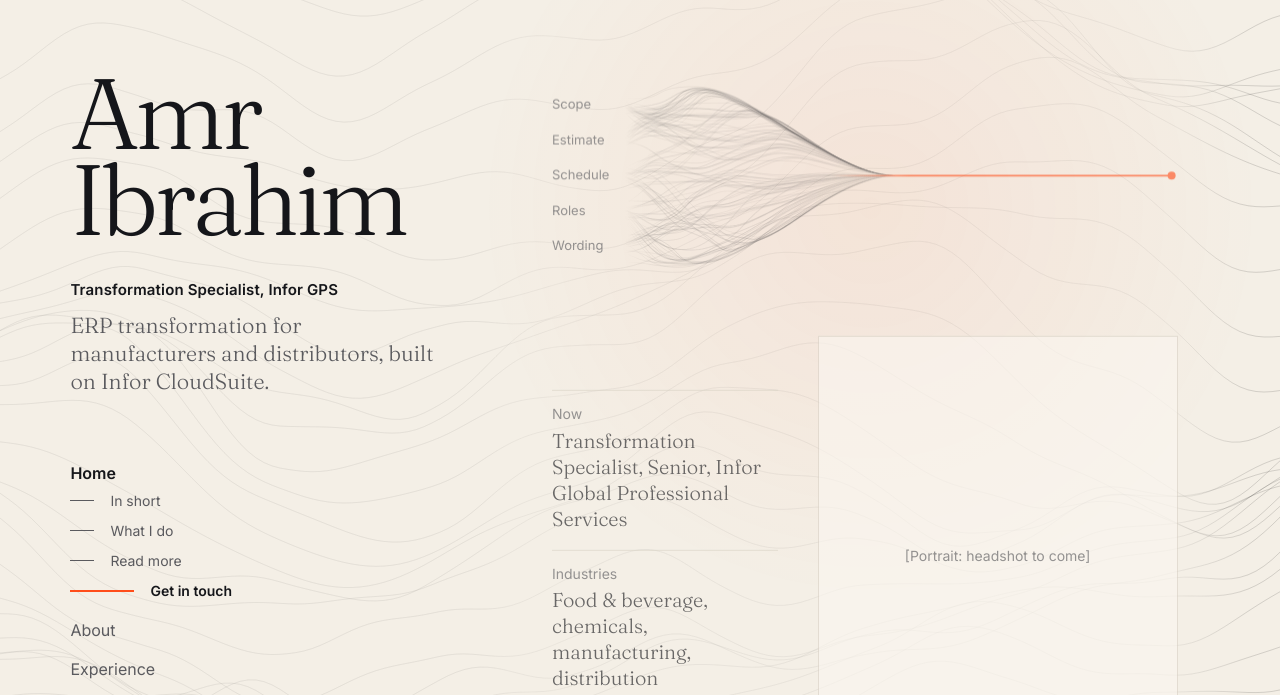
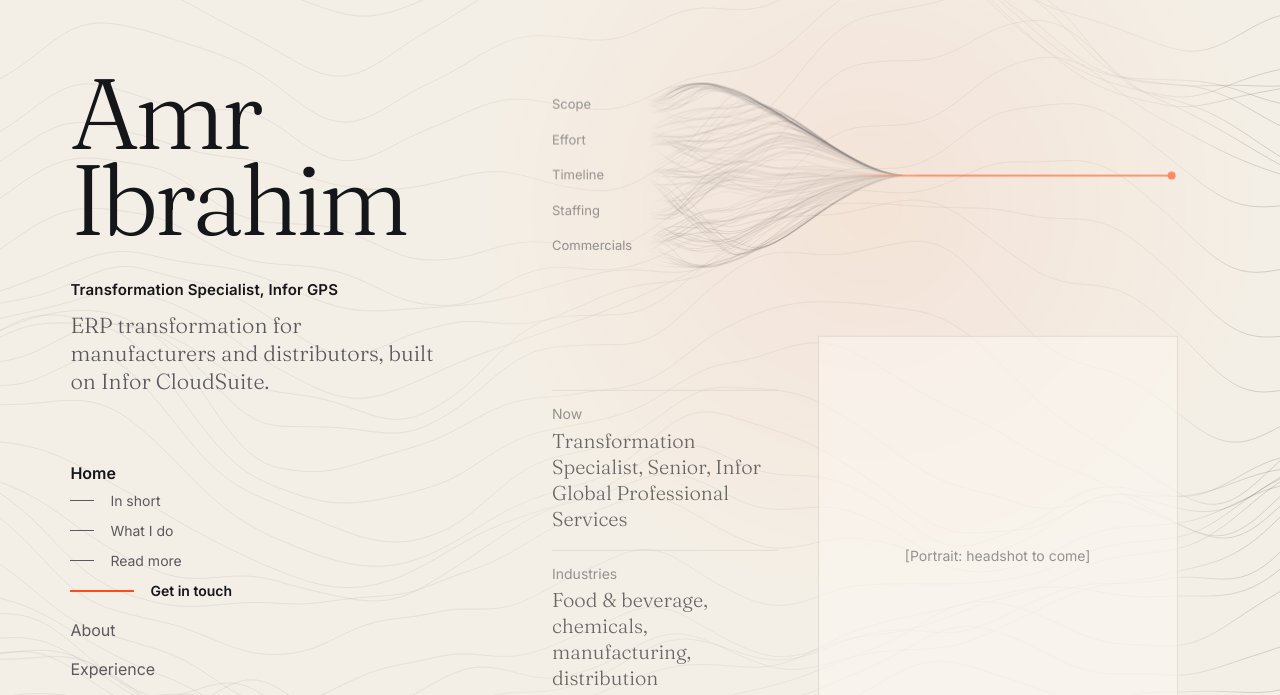
Before and after one commit to AmrrrIbrahim/amrrribrahim.github.io, an Astro site: page / in a window 1280 px wide. Shown: the top 695 px of the page. Built offline with nearby package versions, Linux system fonts and the light colour scheme; Astro itself is replaced by a stand-in of ours; animation ran at ten frames a second; a web font is replaced by a local one.

Commit message:
Update hero labels and the current role's location
Home hero lines are now Scope, Effort, Timeline, Staffing and
Commercials (animation, fallback drawing and screen-reader text).
Experience: Transformation Specialist, Senior shows "Infor, remote",
in line with the previous two roles.

Co-Authored-By: Claude Opus 5.5 <noreply@anthropic.com>

```diff
--- a/src/components/Concordance.astro
+++ b/src/components/Concordance.astro
@@ -8,7 +8,7 @@ import Motif from './Motif.astro';
   <canvas
     class="concordance-canvas"
     role="img"
-    aria-label="Five deal documents, scope, estimate, schedule, roles and wording, drawn as bundles of moving lines that settle into one straight line"
+    aria-label="Five parts of a deal, scope, effort, timeline, staffing and commercials, drawn as bundles of moving lines that settle into one straight line"
   ></canvas>
   <div class="concordance-fallback"><Motif /></div>
 </div>
--- a/src/components/Motif.astro
+++ b/src/components/Motif.astro
@@ -14,7 +14,7 @@ const variants = (['desktop', 'mobile'] as const).map((key) => {
     viewBox={`0 0 ${g.w} ${g.h}`}
     data-motif={key}
     role="img"
-    aria-label="Five deal documents, scope, estimate, schedule, roles and wording, drawn as separate lines that merge into one straight line"
+    aria-label="Five parts of a deal, scope, effort, timeline, staffing and commercials, drawn as separate lines that merge into one straight line"
   >
     <g class="motif-lines" opacity={s.lineOpacity} data-lines>
       {s.docs.map((d) => <path d={d.d} data-doc />)}
--- a/src/data/en/experience.ts
+++ b/src/data/en/experience.ts
@@ -64,7 +64,7 @@ export const experience = {
     },
     {
       id: 'governance', band: 'Governance', dates: 'Feb 2026 – present', role: 'Transformation Specialist, Senior', org: 'Infor',
-      team: 'Infor Global Professional Services, Düsseldorf',
+      team: 'Infor, remote',
       line: 'I decide which services deals are ready to be signed.',
       groups: [{ bullets: [
         "I review complex services bids independently before they're approved, focusing on whether they're ready for a fixed fee. I check scope, estimates, resourcing, delivery model and customer commitments against each other.",
--- a/src/lib/motif.js
+++ b/src/lib/motif.js
@@ -7,20 +7,20 @@ export const MOTIF = {
     w: 680, h: 220, y: 110, x2: 360, end: 668, fontSize: 13, labelGap: 10,
     docs: [
       ['Scope', 8, 30, 200, 40],
-      ['Estimate', 44, 72, 214, 66],
-      ['Schedule', 0, 132, 196, 126],
-      ['Roles', 26, 164, 206, 154],
-      ['Wording', 60, 200, 220, 188],
+      ['Effort', 44, 72, 214, 66],
+      ['Timeline', 0, 132, 196, 126],
+      ['Staffing', 26, 164, 206, 154],
+      ['Commercials', 60, 200, 220, 188],
     ],
   },
   mobile: {
     w: 350, h: 190, y: 95, x2: 190, end: 342, fontSize: 12, labelGap: 9,
     docs: [
       ['Scope', 4, 24, 100, 31],
-      ['Estimate', 26, 62, 108, 58],
-      ['Schedule', 0, 114, 98, 110],
-      ['Roles', 14, 146, 104, 138],
-      ['Wording', 34, 178, 112, 168],
+      ['Effort', 26, 62, 108, 58],
+      ['Timeline', 0, 114, 98, 110],
+      ['Staffing', 14, 146, 104, 138],
+      ['Commercials', 34, 178, 112, 168],
     ],
   },
 };
```
Also changed, not shown: src/lib/concordance.js.
